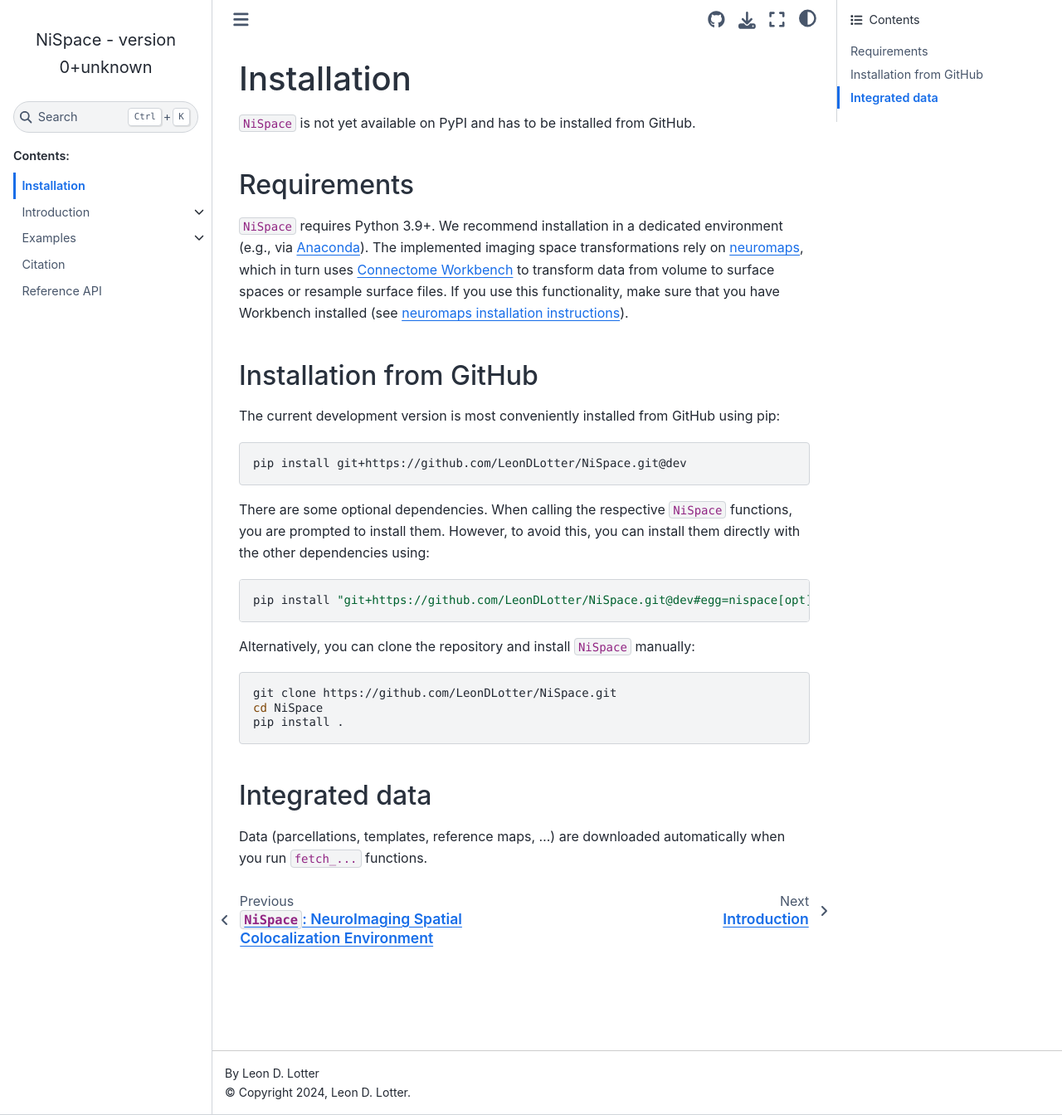
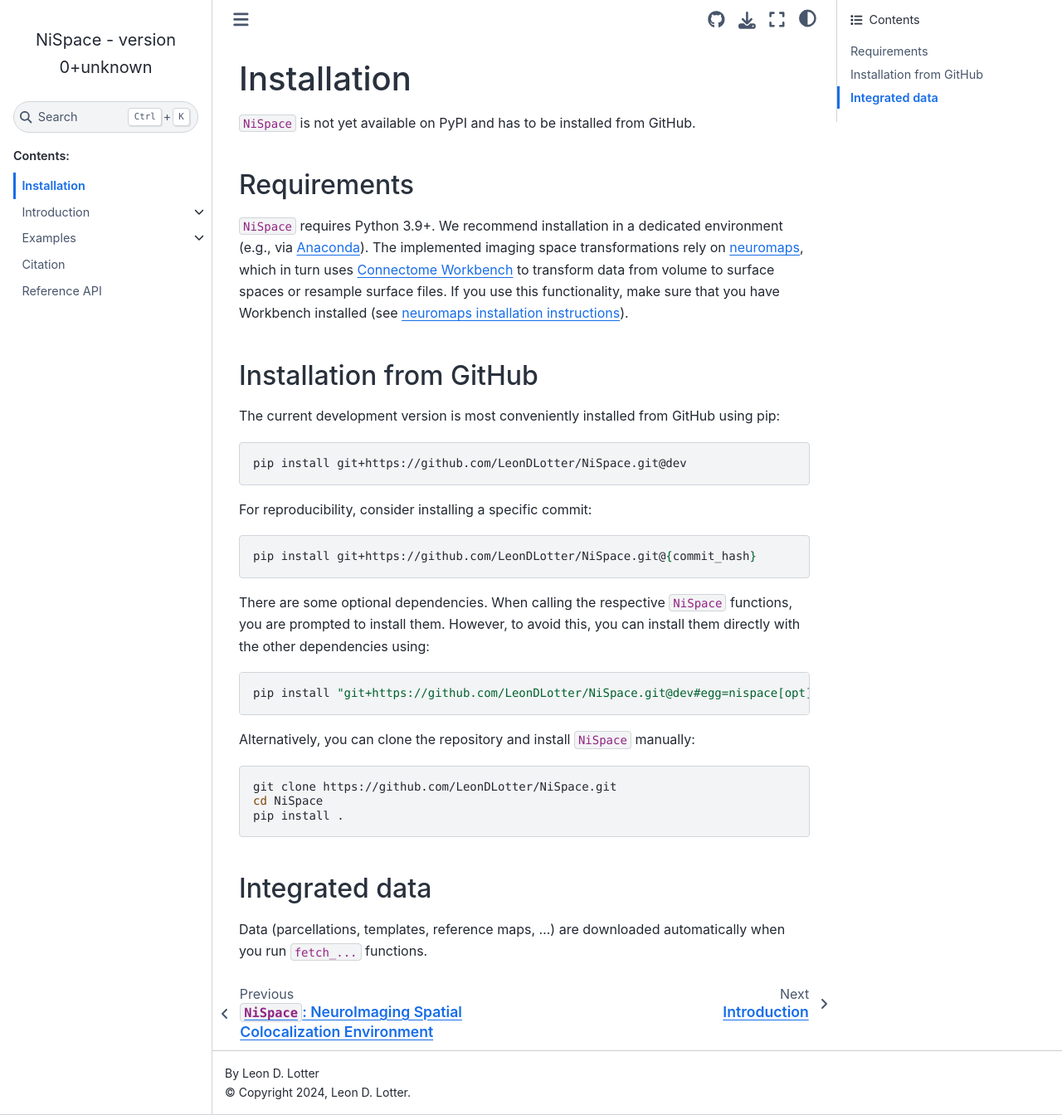
Before and after one commit to LeonDLotter/NiSpace, a Sphinx documentation site: the page built from docs/installation.rst, in a window 1280 px wide and 1344 px high. Shown: the whole window at 83% size. Built offline with Sphinx 7.4.7 and the Sphinx Book theme 1.1.4, drawn with Linux system fonts in a browser that asks for light colours; pages that are not in the unit, such as notebooks, are missing from menus.

```diff
--- a/README.rst
+++ b/README.rst
@@ -89,6 +89,12 @@
 
    pip install git+https://github.com/LeonDLotter/NiSpace.git@dev
 
+For reproducibility, consider installing a specific commit:
+
+.. code-block:: bash
+
+   pip install git+https://github.com/LeonDLotter/NiSpace.git@{commit_hash}
+
 
 Citation
 --------
--- a/docs/installation.rst
+++ b/docs/installation.rst
@@ -27,6 +27,12 @@
 
    pip install git+https://github.com/LeonDLotter/NiSpace.git@dev
 
+For reproducibility, consider installing a specific commit:
+
+.. code-block:: bash
+
+   pip install git+https://github.com/LeonDLotter/NiSpace.git@{commit_hash}
+
 There are some optional dependencies. When calling the respective ``NiSpace`` functions, you are prompted to install them.
 However, to avoid this, you can install them directly with the other dependencies using:
 
```
Also changed, not shown: 1 other file.
